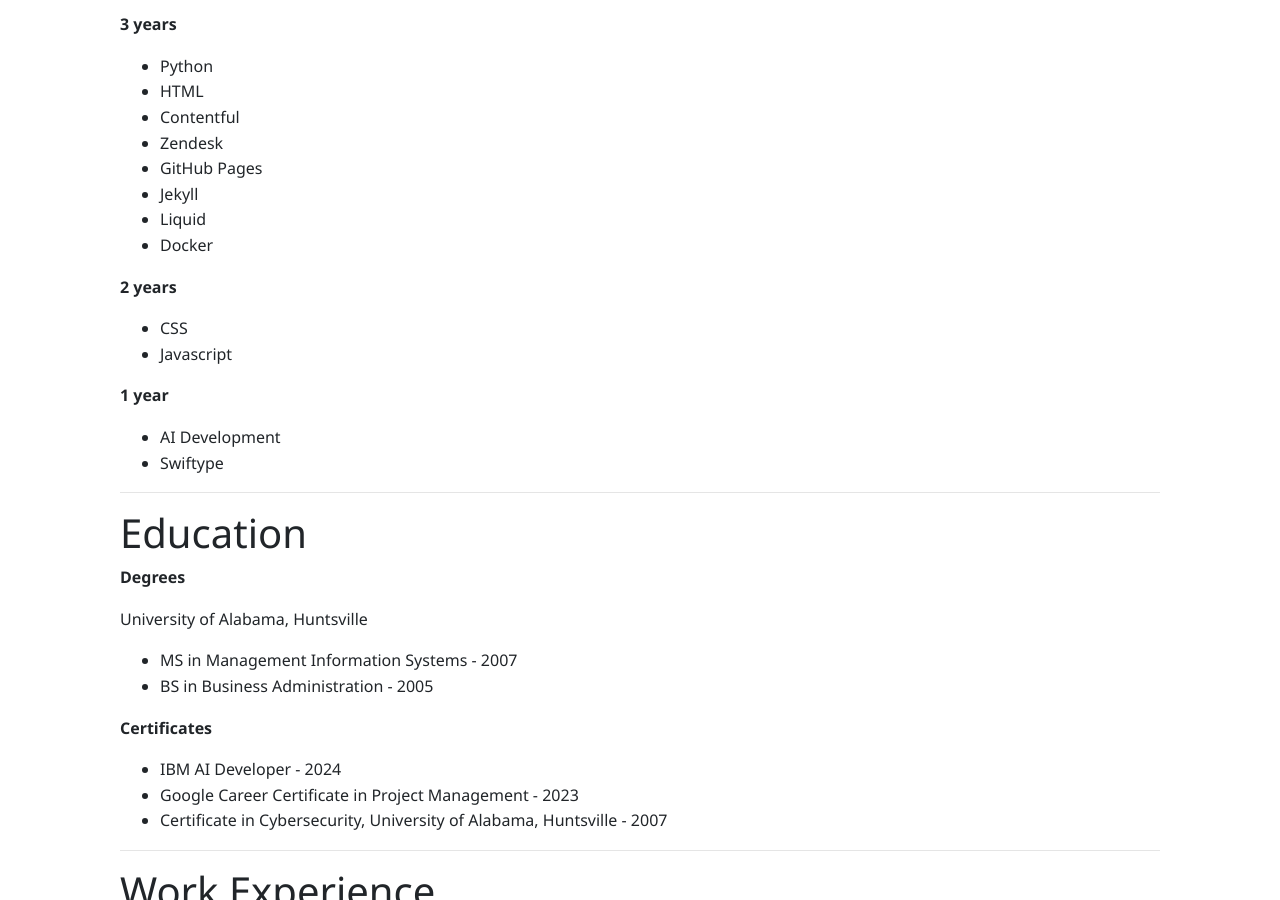
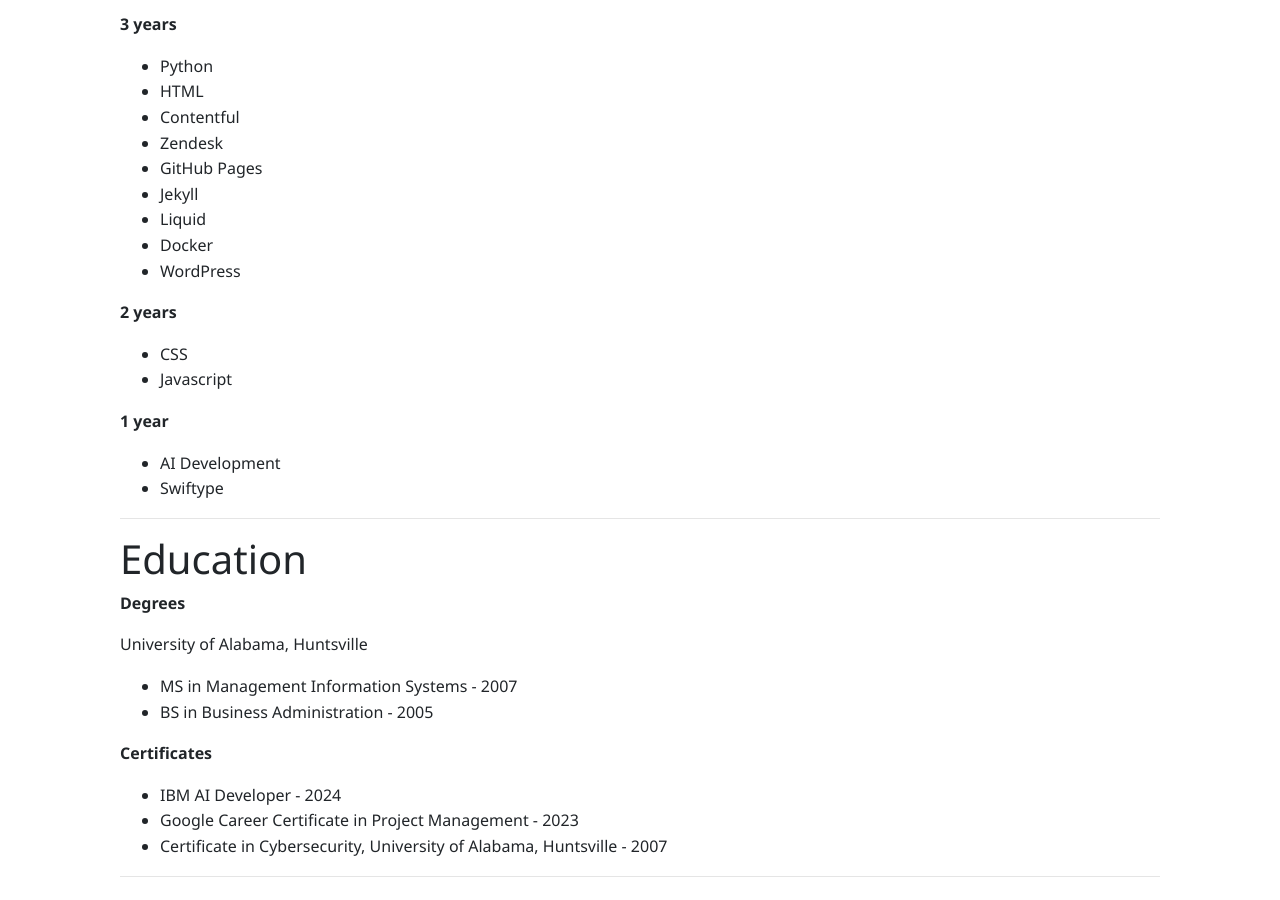
Before and after one commit to stumblefiend/jeremy.pugh, a Jekyll site: the page built from _pages/resume.md, in a window 1280 px wide and 900 px high, scrolled down 799 px. Built offline with Jekyll 4.4.1, drawn with Linux system fonts in a browser that asks for light colours; nearby versions of some CDN libraries.

Commit message:
Update resume.md

```diff
--- a/_pages/resume.md
+++ b/_pages/resume.md
@@ -35,6 +35,7 @@
 - Jekyll
 - Liquid
 - Docker
+- WordPress
 
 **2 years**
 - CSS
```
